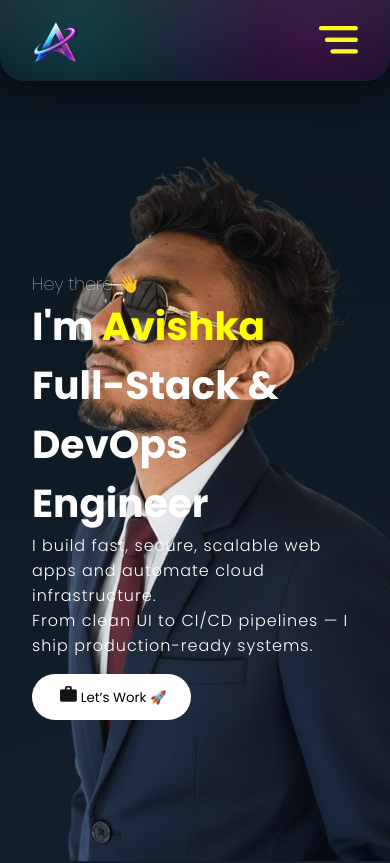
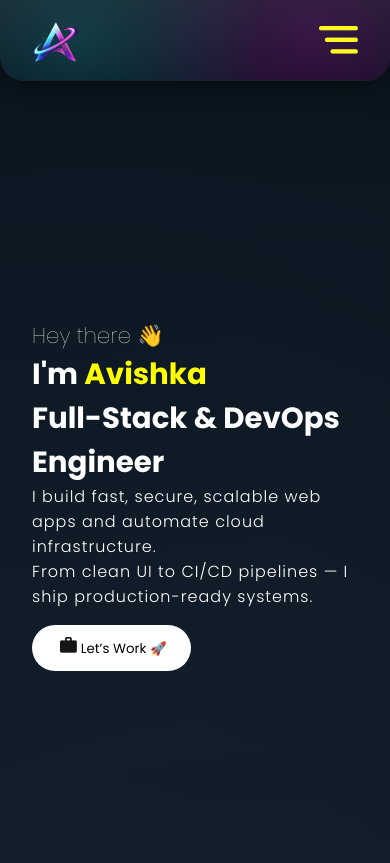
Before and after one commit to Avishka-55/avishka-55.github.io, a React (Vite) app: page / in a window 390 px wide. Shown: the top 863 px of the page. Built offline with nearby package versions, Linux system fonts and the light colour scheme.

Commit message:
update portfolio

```diff
--- a/src/components/Intro/intro.css
+++ b/src/components/Intro/intro.css
@@ -56,21 +56,18 @@
     height: 1rem;
 }
 
-@media screen and (max-width:840px) {
-    .bg {
-        right: -10vw
-    }
-    .introContent {
-        font-size: 10vw;
-    }
-    .hello {
-        font-size: 4.5vw;
-    }
+@media screen and (max-width: 840px) {
+  .bg {
+    display: none;
+  }
+
+  .introContent {
+    font-size: 7.5vw;
+  }
+
+  .hello {
+    font-size: 5.5vw;
+  }
+
 
 }
-
-@media screen and (max-width:480px) {
-    .bg {
-        right: -20vw
-    }
-}
```
